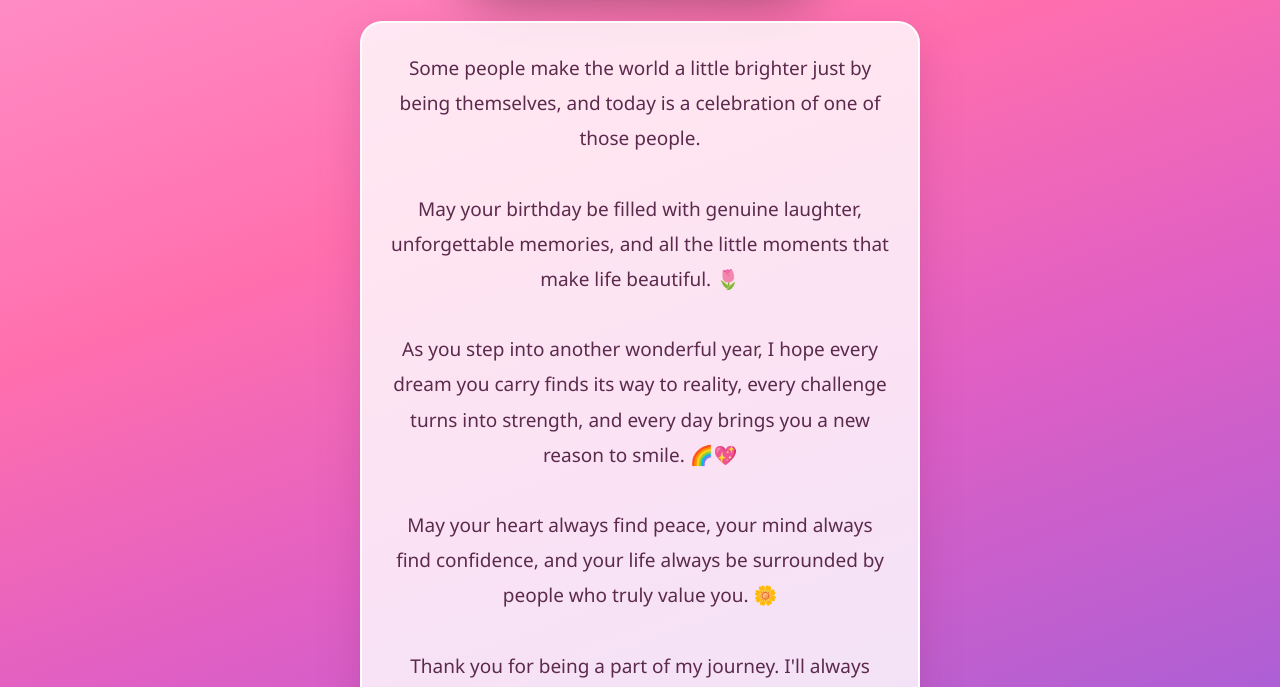
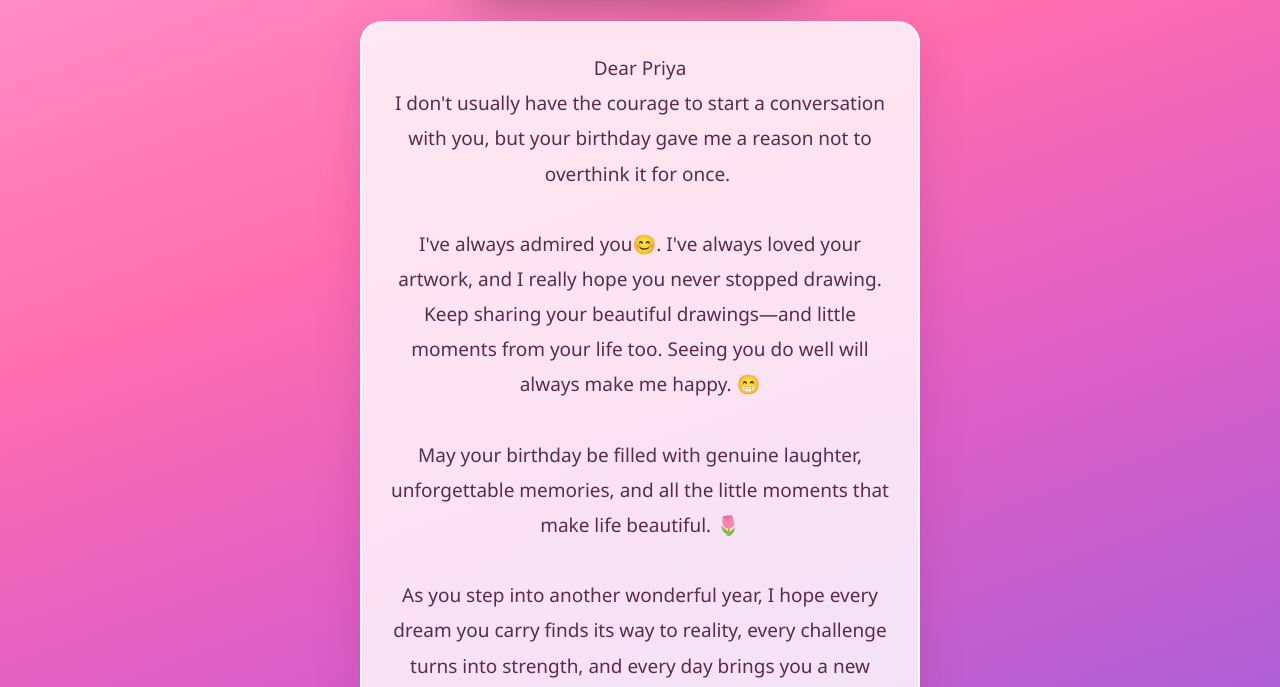
Before and after one commit to Santhoshkumar1227/Poona-s-gift, a plain HTML site: page greeting-card/index.html in a window 1280 px wide. Shown: the part 833-1520 px from the top of the page. Drawn offline with Linux system fonts and the light colour scheme.

Commit message:
Personalize birthday card message and signature
Updated birthday card message and signature for personalization.

```diff
--- a/greeting-card/index.html
+++ b/greeting-card/index.html
@@ -11,19 +11,24 @@
             name: "Priya",
 
             message:
-                "Some people make the world a little brighter just by being themselves, " +
-                "and today is a celebration of one of those people.\n\n" +
+                "Dear Priya\n"+
+                "I don't usually have the courage to start a conversation with you, " +
+                "but your birthday gave me a reason not to overthink it for once. \n\n" +
+                "I've always admired you😊. I've always loved your artwork, " +
+                "and I really hope you never stopped drawing. Keep sharing " +
+                "your beautiful drawings—and little moments from your life too. " +
+                "Seeing you do well will always make me happy. 😁\n\n" +
                 "May your birthday be filled with genuine laughter, unforgettable " +
                 "memories, and all the little moments that make life beautiful. 🌷\n\n" +
                 "As you step into another wonderful year, I hope every dream you carry " +
                 "finds its way to reality, every challenge turns into strength, and " +
-                "every day brings you a new reason to smile. 🌈💖\n\n" +
-                "May your heart always find peace, your mind always find confidence, " +
-                "and your life always be surrounded by people who truly value you. 🌼\n\n" +
+                "every day brings you a new reason to smile. 🌷💖\n\n" +
+                "Don't let anyone make you feel like you're any less than the wonderful person you are. " +
+                "Keep being yourself, and keep doing the things that make you happy. 🌼\n\n" +
                 "Thank you for being a part of my journey. I'll always wish the very " +
                 "best for you.\n" +
                 "பிறந்ததற்கு நன்றி😸\n\n"+
-                "Happy Birthday once again! 🥳🎂\n" +
+                "Once again, Happy Birthday Dharshini 🥳🎂\n" +
                 "May this year be your happiest one yet. 😸💓🌷",
 
             signature: "— With warmth and every good wish, always ♾",
```
